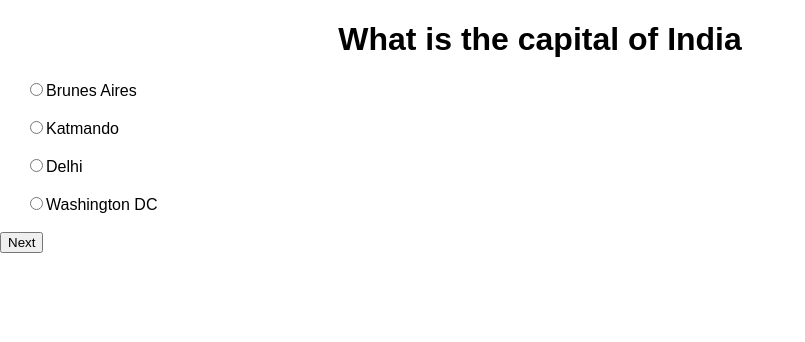
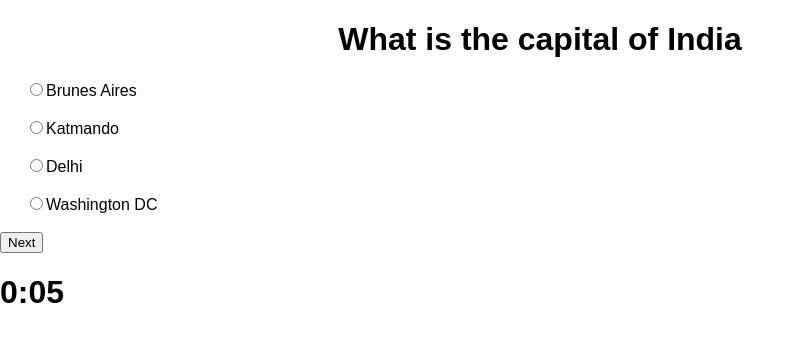
Before and after one commit to KaiserItachi/Guru-app, a React (Create React App) app: page / in a window 1280 px wide. Shown: the top 342 px of the page, without its empty margins (0-805 px from the left). Built offline with nearby package versions, Linux system fonts and the light colour scheme.

Commit message:
added timer functionality

```diff
--- a/package.json
+++ b/package.json
@@ -3,7 +3,9 @@
   "version": "0.1.0",
   "private": true,
   "dependencies": {
+    "bootstrap": "3",
     "react": "^16.4.0",
+    "react-bootstrap": "^0.32.1",
     "react-dom": "^16.4.0",
     "react-scripts": "1.1.4"
   },
--- a/public/index.html
+++ b/public/index.html
@@ -19,7 +19,7 @@
       work correctly both with client-side routing and a non-root public URL.
       Learn how to configure a non-root public URL by running `npm run build`.
     -->
-    <title>React App</title>
+    <title>Guru App</title>
   </head>
   <body>
     <noscript>
--- a/src/App.js
+++ b/src/App.js
@@ -1,7 +1,8 @@
 import React, { Component } from 'react';
 import './App.css';
 import Card from './Card';
-import getData from './data/Repo'
+import getData from './data/Repo';
+import StopWatch from './StopWatch';
 
 const Data = getData();
 
@@ -24,10 +25,14 @@ class App extends Component {
       })
     }
     else{
-      this.setState({
-        showResult: true
-      })
+      this.submitAnswer();
     }
+  }
+
+  submitAnswer = () => {
+    this.setState({
+      showResult: true
+    })
   }
 
   verifyAnswer = (id) => {
@@ -43,11 +48,14 @@ class App extends Component {
 
       <div className="App">
       {!this.state.showResult &&
+      <div>
         <Card question = {Data[this.state.index].Question}
         choices = {Data[this.state.index].Choices}
         onClick = {this.onButtonClick}
         selected = {null}
         verifyAnswer = {this.verifyAnswer}/>
+        <StopWatch submitAnswer= {this.submitAnswer}/>
+        </div>
       }
       {this.state.showResult &&
         <div>
--- /dev/null
+++ b/src/StopWatch.js
@@ -0,0 +1,36 @@
+import React from 'react'
+
+const formattedSeconds = (sec) =>
+  Math.floor(sec / 60) +
+    ':' +
+  ('0' + sec % 60).slice(-2)
+
+
+export default class Stopwatch extends React.Component {
+  constructor(props) {
+    super(props);
+    this.state = {
+      secondsElapsed: 0,
+    };
+
+    this.incrementer = setInterval( () =>
+      this.setState({
+        secondsElapsed: this.state.secondsElapsed + 1
+      })
+    , 1000);
+  }
+
+  componentWillUpdate(){
+      if(this.state.secondsElapsed === 300){
+          this.props.submitAnswer();
+      }
+  }
+
+  render() {
+    return (
+      <div>
+        <h1>{formattedSeconds(this.state.secondsElapsed)}</h1>
+      </div>
+    );
+  }
+}
```
Also changed, not shown: 1 other file (tests, documents, lock files or other folders).
